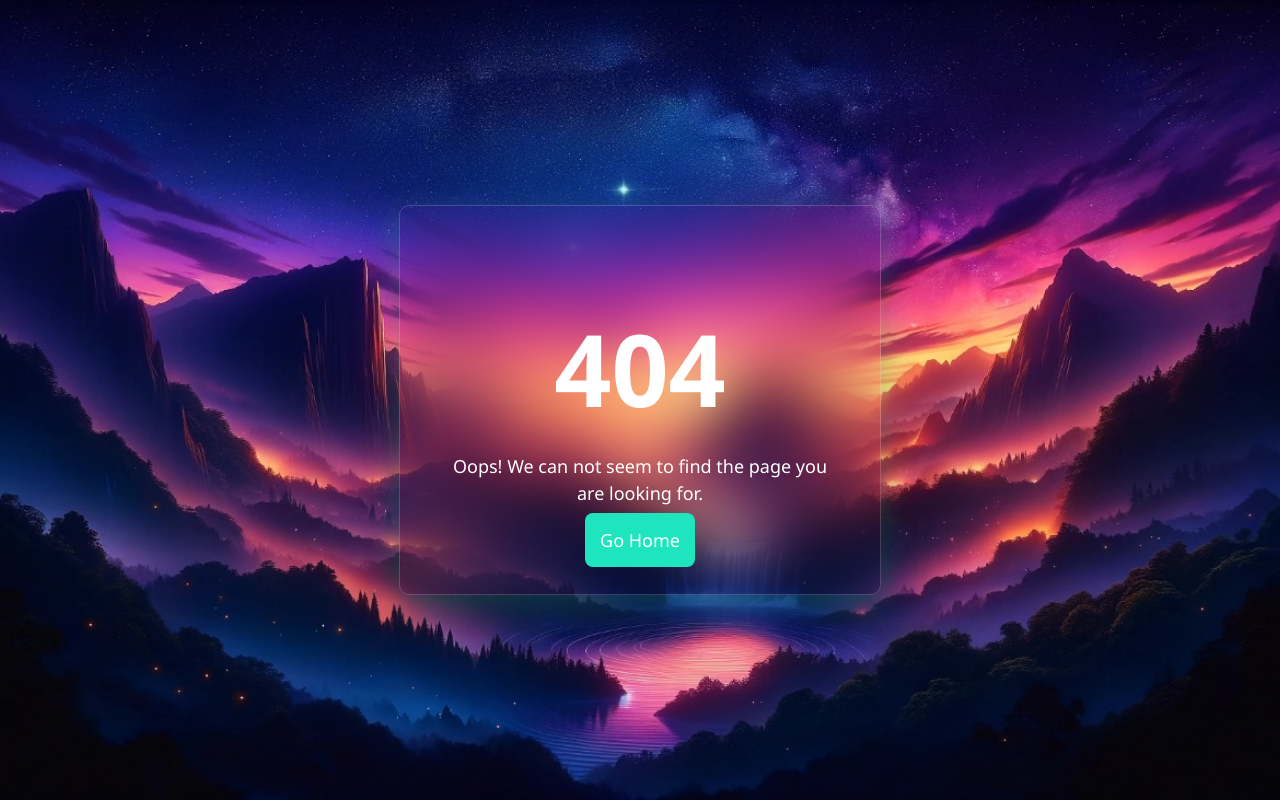
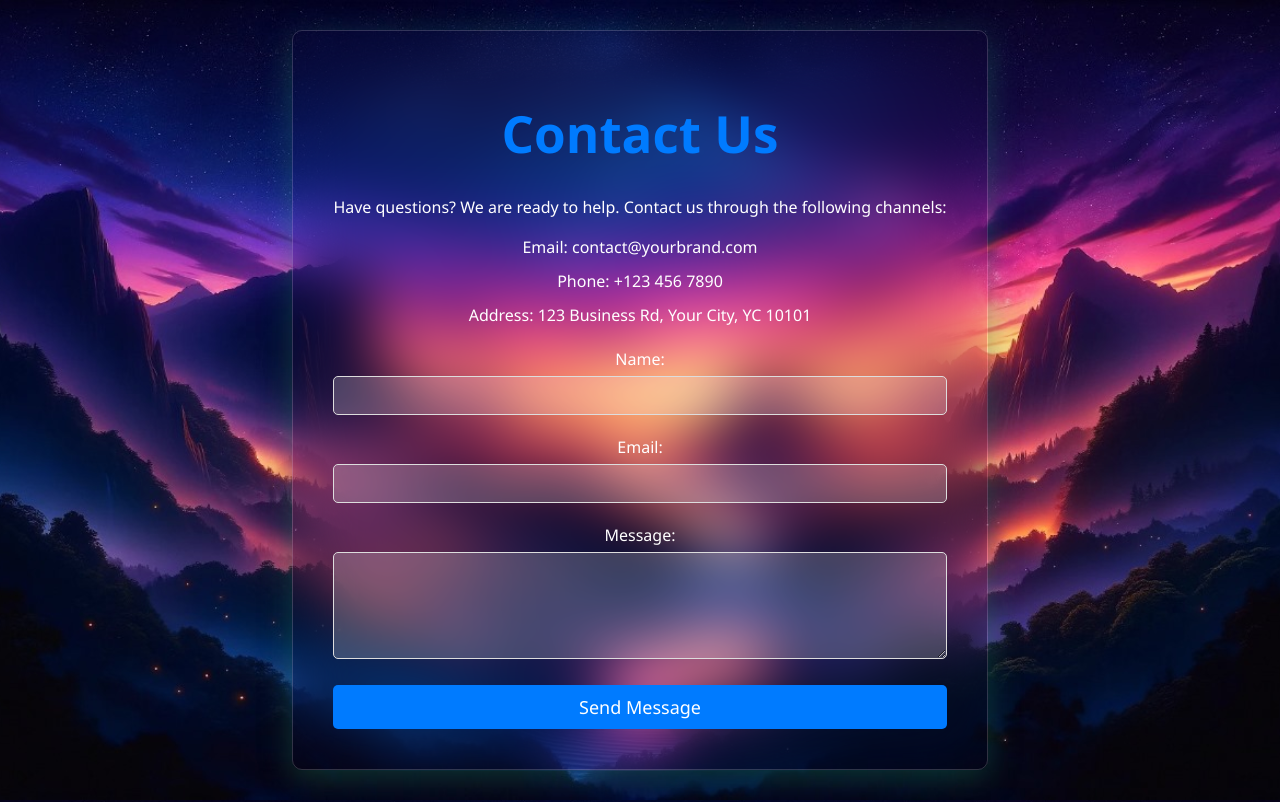
Before and after one commit to Abdullahsaeed10/Frontend-Vr-Bci, a React (Vite) app: page /contact in a window 1280 px wide. Before the commit this address had no page. Built offline with nearby package versions, Linux system fonts and the light colour scheme.

Commit message:
contactus and aboutus pages

```diff
--- a/src/App.jsx
+++ b/src/App.jsx
@@ -5,9 +5,10 @@ import Signup from './pages/SignupPage/SignUp';
 import Verification from '../src/pages/VerificationPage/verification';
 import NotFoundPage from "../src/pages/404Page/404";
 import ForgotPassword from "../src/pages/ForgotPasswordPage/ForgotPassword"
-
-// import React from 'react';
-import { BrowserRouter , Routes, Route } from 'react-router-dom';
+import Home from "../src/pages/HomePage/Home"
+import AboutUs from "../src/pages/AboutUsPage/AboutUs";
+import ContactUs from "../src/pages/ContactUSPage/ContactUs"
+import { BrowserRouter, Routes, Route } from 'react-router-dom';
 
 // import React from 'react';
 // import { BrowserRouter as Route, Routes } from 'react-router-dom';
@@ -15,18 +16,19 @@ import { BrowserRouter , Routes, Route } from 'react-router-dom';
 function App() {
   return (
     <BrowserRouter>
-
       <Routes>
-        <Route path="/" element={<Login />} />
+        <Route path="/" element={<Home />} />
         <Route path="/login" element={<Login />} />
         <Route path="/signup" element={<Signup />} />
         <Route path="/verify" element={<Verification />} />
         <Route path="*" element={<NotFoundPage />} />
-        <Route path="/forgotpassword" element={<ForgotPassword/>} />
+        <Route path="/forgotpassword" element={<ForgotPassword />} />
+        <Route path="/about" element={<AboutUs />} />
+        <Route path="/contact" element={<ContactUs />} />
+
         {/* Add other routes here */}
       </Routes>
-
-  </BrowserRouter>
+    </BrowserRouter>
   );
 }
 
--- /dev/null
+++ b/src/components/Footer.jsx
@@ -0,0 +1,11 @@
+import "./components.css"; // Assuming you will create a dedicated CSS file for the footer
+
+const Footer = () => {
+  return (
+    <footer className="home-footer">
+      © {new Date().getFullYear()} YourBrand - All Rights Reserved
+    </footer>
+  );
+};
+
+export default Footer;
--- /dev/null
+++ b/src/components/components.css
@@ -0,0 +1,7 @@
+.home-footer {
+    background-color: #007bff;
+    color: #ffffff;
+    text-align: center;
+    padding: 20px 10%;
+    margin-top: 40px;
+}
--- /dev/null
+++ b/src/pages/AboutUsPage/AboutUs.css
@@ -0,0 +1,28 @@
+.about-container {
+    width: 100%;
+    max-width: 600px; /* Increased width of the login box */
+    padding: 40px; /* Increased padding for a larger box */
+    border-radius: 10px;
+    box-shadow: 0 8px 32px 0 rgba(31, 135, 92, 0.37);
+    backdrop-filter: blur(30px); /* This line is removed to eliminate the blur */
+    border: 1px solid rgba(255, 255, 255, 0.18);
+    position: relative;
+    z-index: 2;
+    color: #fff;
+}
+
+.about-container h1, .about-container h2 {
+    color: #007bff;
+}
+
+.about-container p {
+    margin: 20px 0;
+    color: #333;
+}
+
+.mission, .vision {
+    background-color: #f4f4f4;
+    padding: 20px;
+    border-radius: 8px;
+    margin: 20px 0;
+}
--- /dev/null
+++ b/src/pages/AboutUsPage/AboutUs.jsx
@@ -0,0 +1,31 @@
+import "./AboutUs.css";
+
+const AboutUs = () => {
+  return (
+    <div className="about-container">
+      <h1>About Us</h1>
+      <p>
+        Welcome to YourBrand, where we deliver excellence in [Your
+        Industry/Field]. Founded in [Year], we have been committed to providing
+        quality [Products/Services] and exceptional customer service.
+      </p>
+      <div className="mission">
+        <h2>Our Mission</h2>
+        <p>
+          To empower our customers through innovative [Products/Services],
+          transforming [industry-specific problem] into [industry-specific
+          solution].
+        </p>
+      </div>
+      <div className="vision">
+        <h2>Our Vision</h2>
+        <p>
+          We strive to be the leading provider in [Your Industry/Field],
+          recognized for our commitment to quality and sustainability.
+        </p>
+      </div>
+    </div>
+  );
+};
+
+export default AboutUs;
--- /dev/null
+++ b/src/pages/ContactUSPage/ContactUs.css
@@ -0,0 +1,54 @@
+.contact-container {
+    padding: 40px; /* Increased padding for a larger box */
+    border-radius: 10px;
+    box-shadow: 0 8px 32px 0 rgba(31, 135, 92, 0.37);
+    backdrop-filter: blur(30px); /* This line is removed to eliminate the blur */
+    border: 1px solid rgba(255, 255, 255, 0.18);
+    position: relative;
+    z-index: 2;
+    color: #fff;
+}
+
+.contact-container h1 {
+    color: #007bff;
+}
+
+.contact-info {
+    list-style: none;
+    padding: 0;
+}
+
+.contact-info li {
+    margin-bottom: 10px;
+}
+
+.contact-form label {
+    display: block;
+    margin-top: 20px;
+}
+
+.contact-form input[type="text"],
+.contact-form input[type="email"],
+.contact-form textarea {
+    width: 100%;
+    padding: 10px;
+    margin-top: 5px;
+    border-radius: 5px;
+    border: 1px solid #ddd;
+    box-sizing: border-box; /* Makes sure padding doesn't affect the overall width */
+}
+
+.contact-form button {
+    display: block;
+    background-color: #007bff;
+    color: white;
+    padding: 10px 15px;
+    margin-top: 20px;
+    border: none;
+    border-radius: 5px;
+    cursor: pointer;
+}
+
+.contact-form button:hover {
+    background-color: #0056b3;
+}
--- /dev/null
+++ b/src/pages/ContactUSPage/ContactUs.jsx
@@ -0,0 +1,32 @@
+import "./ContactUs.css";
+
+const ContactUs = () => {
+  return (
+    <div className="contact-container">
+      <h1>Contact Us</h1>
+      <p>
+        Have questions? We are ready to help. Contact us through the following
+        channels:
+      </p>
+      <ul className="contact-info">
+        <li>Email: contact@yourbrand.com</li>
+        <li>Phone: +123 456 7890</li>
+        <li>Address: 123 Business Rd, Your City, YC 10101</li>
+      </ul>
+      <form className="contact-form">
+        <label htmlFor="name">Name:</label>
+        <input type="text" id="name" name="name" required />
+
+        <label htmlFor="email">Email:</label>
+        <input type="email" id="email" name="email" required />
+
+        <label htmlFor="message">Message:</label>
+        <textarea id="message" name="message" rows="5" required></textarea>
+
+        <button type="submit">Send Message</button>
+      </form>
+    </div>
+  );
+};
+
+export default ContactUs;
--- /dev/null
+++ b/src/pages/HomePage/Home.css
@@ -0,0 +1,116 @@
+/* HomePage.css - Styles for the HomePage component */
+
+.home-container {
+    font-family: 'Segoe UI', Tahoma, Geneva, Verdana, sans-serif;
+}
+
+.home-nav {
+    display: flex;
+    justify-content: space-between;
+    align-items: center;
+    padding: 20px;
+    background-color: #333;
+    color: #fff;
+}
+
+.nav-logo {
+    font-weight: bold;
+    color: #fff;
+    text-decoration: none;
+}
+
+.nav-links a {
+    color: #fff;
+    text-decoration: none;
+    margin-left: 20px;
+}
+
+.home-hero {
+    display: flex;
+    flex-direction: column;
+    align-items: center;
+    justify-content: center;
+    height: 80vh;
+    text-align: center;
+    background: linear-gradient(rgba(0, 0, 0, 0.5), rgba(0, 0, 0, 0.5)), url('/path/to/your/background-image.jpg') no-repeat center center/cover;
+    color: #fff;
+}
+
+.home-hero h1 {
+    font-size: 2.5rem;
+    margin-bottom: 20px;
+}
+
+.home-hero p {
+    font-size: 1.2rem;
+    margin-bottom: 30px;
+}
+
+.btn-get-started {
+    padding: 10px 20px;
+    background-color: #1ee5bd;
+    color: #fff;
+    border: none;
+    border-radius: 5px;
+    cursor: pointer;
+    text-decoration: none;
+}
+
+.btn-get-started:hover {
+    background-color: #17a692;
+}
+
+.home-footer {
+    text-align: center;
+    padding: 20px;
+    background-color: #333;
+    color: #fff;
+}
+
+/* Additional or adjusted styles for HomePage */
+
+.nav-action {
+    margin-left: 20px;
+    background-color: #1ee5bd;
+    padding: 8px 15px;
+    border-radius: 5px;
+    color: #fff;
+    text-decoration: none;
+    transition: background-color 0.3s;
+}
+
+.nav-action:hover {
+    background-color: #17a692;
+}
+
+.hero-actions {
+    display: flex;
+    gap: 20px; /* Adjust based on your design preference */
+    justify-content: center;
+    align-items: center;
+}
+
+.btn {
+    padding: 10px 20px;
+    border: none;
+    border-radius: 5px;
+    cursor: pointer;
+    text-decoration: none;
+    color: #fff;
+}
+
+.btn-primary {
+    background-color: #007bff;
+}
+
+.btn-primary:hover {
+    background-color: #0056b3;
+}
+
+.btn-secondary {
+    background-color: #6c757d;
+}
+
+.btn-secondary:hover {
+    background-color: #545b62;
+}
--- /dev/null
+++ b/src/pages/HomePage/Home.jsx
@@ -0,0 +1,44 @@
+import { Link } from "react-router-dom";
+import "./Home.css"; // Ensure this is correctly linked to your HomePage styles
+import Footer from "../../components/Footer"; // Make sure the path matches where your Footer component is located
+
+const HomePage = () => {
+  return (
+    <div className="home-container">
+      <nav className="home-nav">
+        <Link to="/" className="nav-logo">
+          YourBrand
+        </Link>
+        <div className="nav-links">
+          <Link to="/about">About Us</Link>
+          <Link to="/services">Services</Link>
+          <Link to="/contact">Contact</Link>
+          <Link to="/login" className="nav-action">
+            Login
+          </Link>
+          <Link to="/register" className="nav-action">
+            Register
+          </Link>
+        </div>
+      </nav>
+      <header className="home-hero">
+        <h1>Welcome to YourBrand</h1>
+        <p>Delivering excellence, one client at a time.</p>
+        <div className="hero-actions">
+          <Link to="/get-started" className="btn btn-get-started">
+            Get Started
+          </Link>
+          <Link to="/login" className="btn btn-secondary">
+            Login
+          </Link>
+          <Link to="/signup" className="btn btn-primary">
+            Register
+          </Link>
+        </div>
+      </header>
+      <Footer /> {/* Include the Footer component */}
+    </div>
+  );
+};
+
+export default HomePage;
--- a/src/pages/LoginPage/Login.css
+++ b/src/pages/LoginPage/Login.css
@@ -4,7 +4,7 @@
 
 /* Container for the login form with blur effect */
 .login-container {
-     width: 100%;
+    width: 100%;
     max-width: 400px; /* Increased width of the login box */
     padding: 40px; /* Increased padding for a larger box */
     border-radius: 10px;
--- a/src/pages/LoginPage/Login.jsx
+++ b/src/pages/LoginPage/Login.jsx
@@ -2,6 +2,7 @@
 import { useState } from "react";
 import "./Login.css"; // Import the CSS directly if not using CSS Modules
 import { Link, useNavigate } from "react-router-dom";
+// import Footer from "../../components/Footer"; // Make sure the path matches where your Footer component is located
 
 function Login() {
   const [username, setUsername] = useState("");
```
